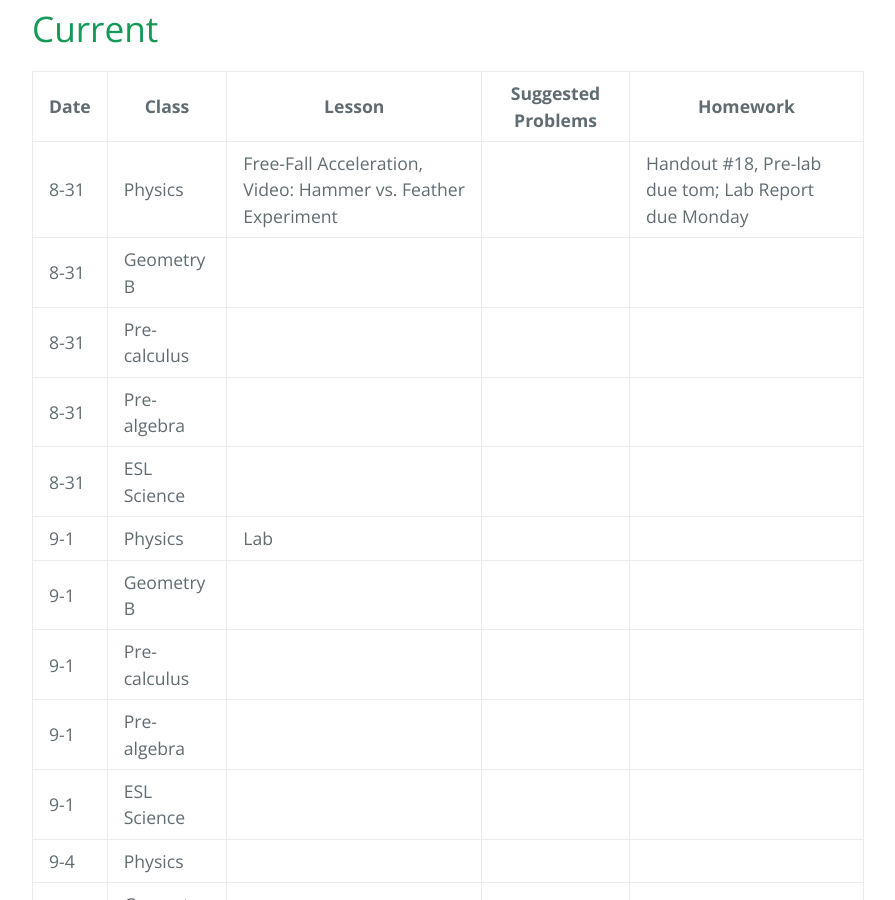
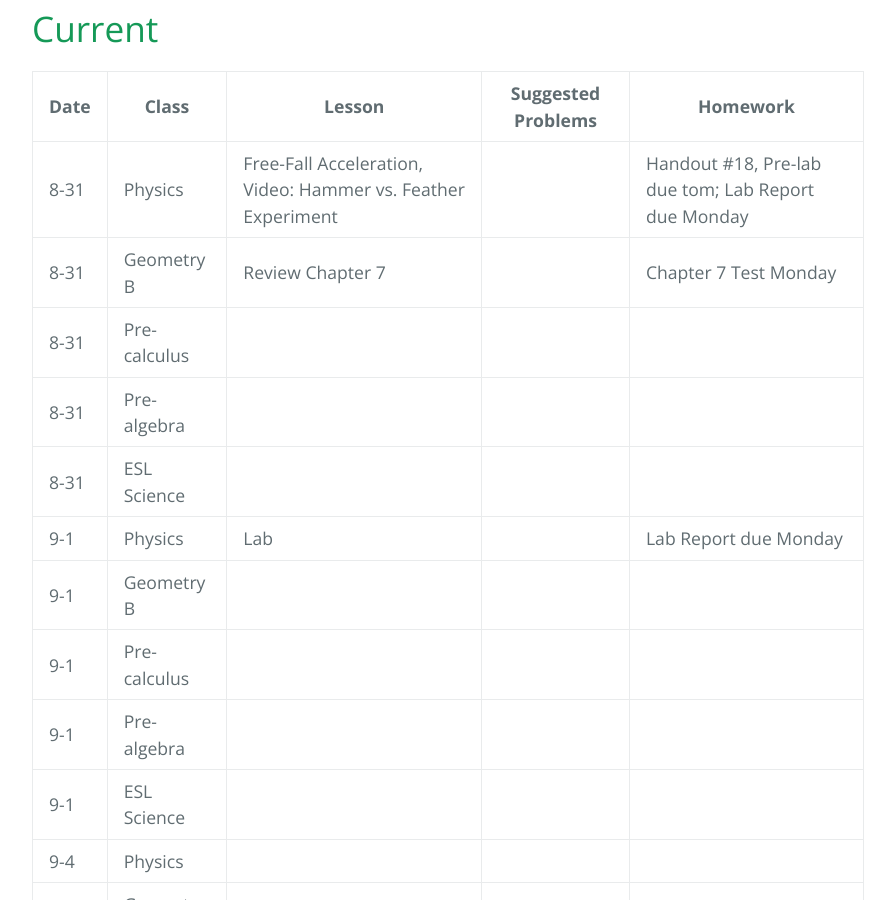
Before and after one commit to gpayoo/gpayoo, a Jekyll site: the page built from index.md, in a window 1280 px wide and 900 px high, scrolled down 497 px. Shown: the whole window, without its empty margins (192-1087 px from the left). Built offline with Jekyll 4.4.1, drawn with Linux system fonts in a browser that asks for light colours; our own code applies the rules of GitHub Pages for plain Markdown files.

Commit message:
Update index.md

```diff
--- a/index.md
+++ b/index.md
@@ -10,11 +10,11 @@ layout: default
 | Date | Class | Lesson | Suggested Problems | Homework |
 | ---- | ----- | ------ | -------- | ---
 | 8-31 | Physics | Free-Fall Acceleration, Video: Hammer vs. Feather Experiment ||  Handout #18, Pre-lab due tom; Lab Report due Monday|
-| 8-31 | Geometry B |  | |  |
+| 8-31 | Geometry B | Review Chapter 7 | | Chapter 7 Test Monday |
 | 8-31 | Pre-calculus |  |  |
 | 8-31 | Pre-algebra || | |
 | 8-31 | ESL Science |  |  |
-| 9-1 | Physics | Lab | |
+| 9-1 | Physics | Lab | | Lab Report due Monday
 | 9-1 | Geometry B |  | |  |
 | 9-1 | Pre-calculus |  |  |
 | 9-1 | Pre-algebra || | |
```
